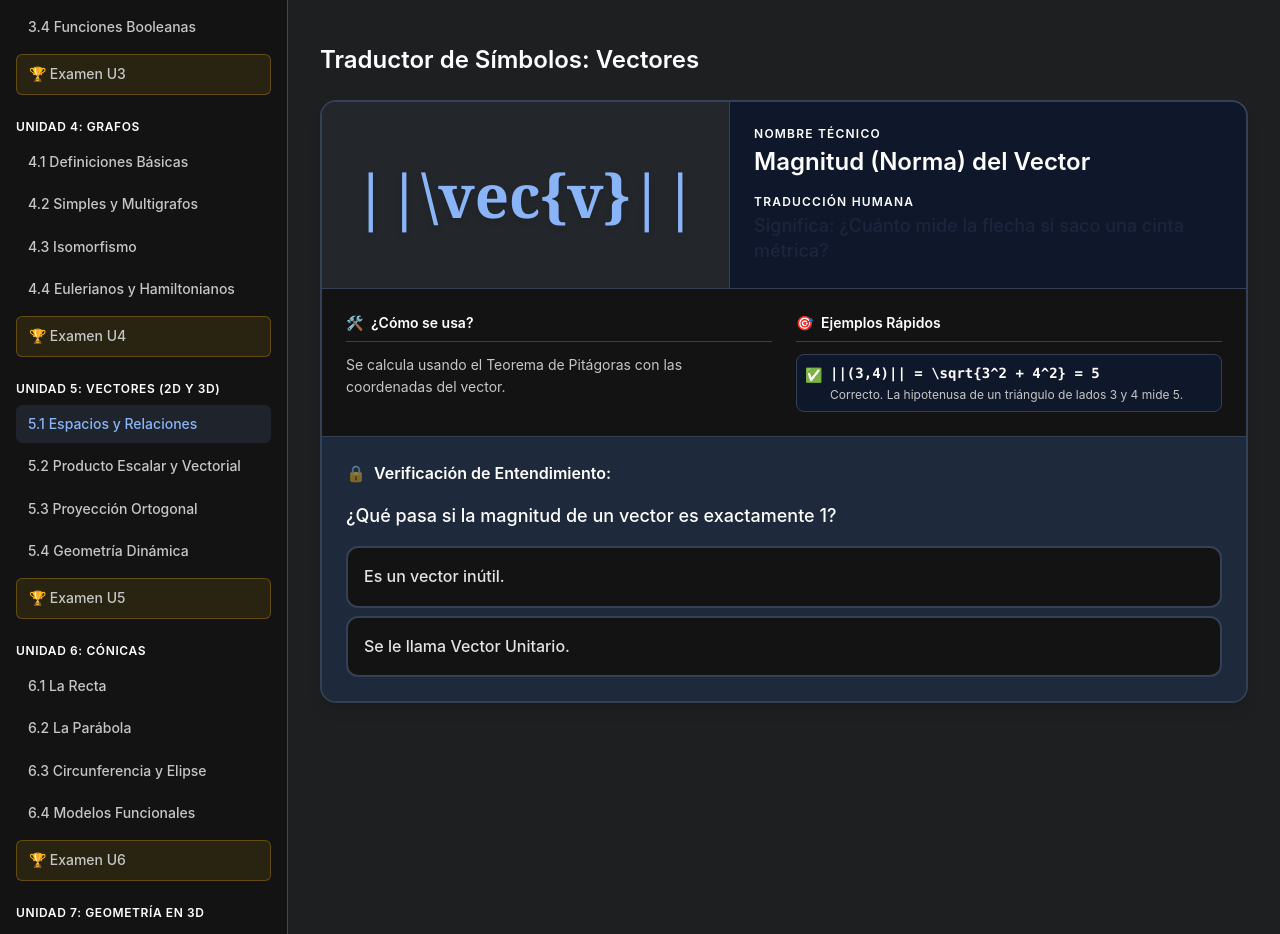
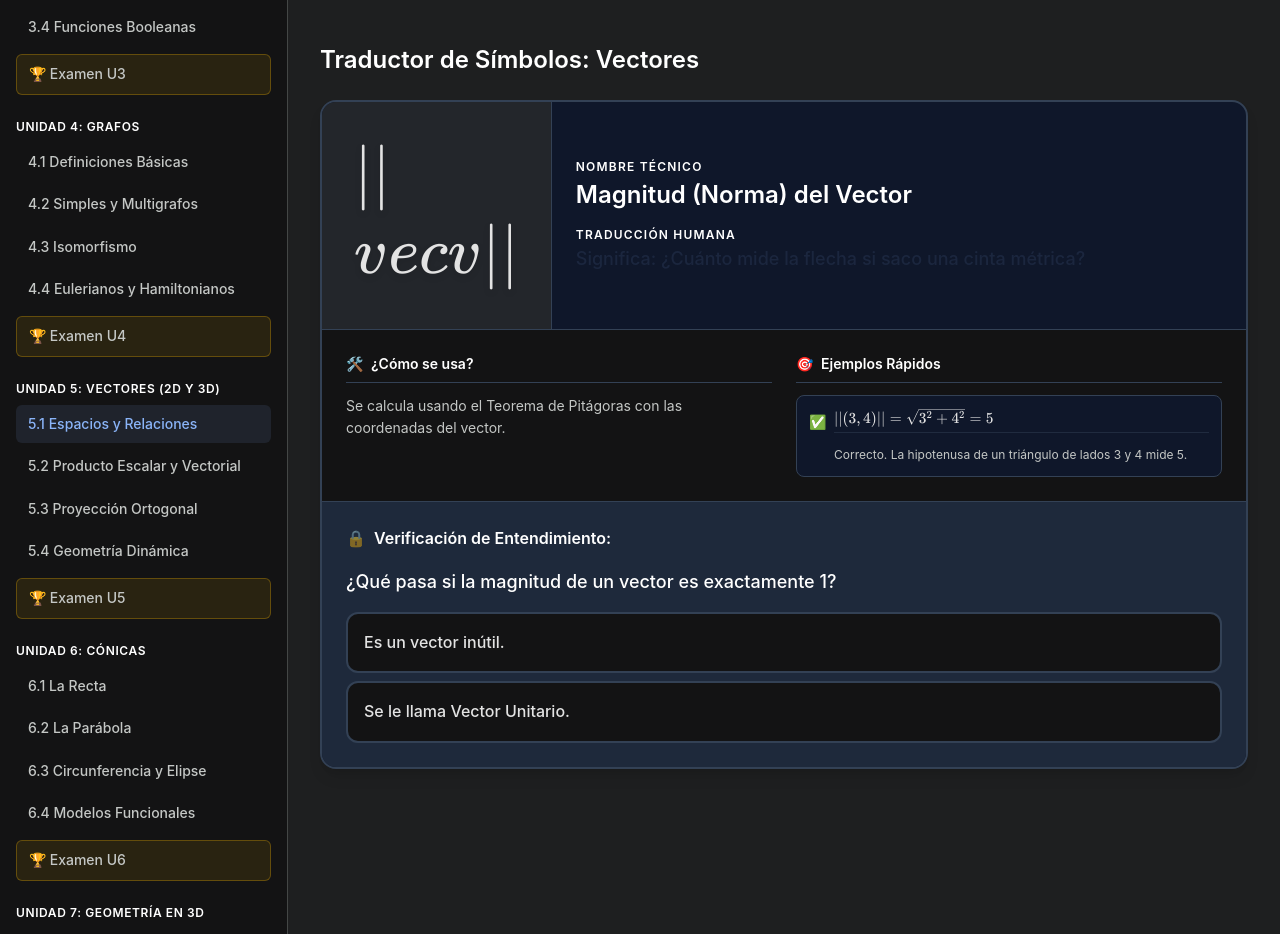
Before and after one commit to juniorfernandez0002-dot/Resumen, a Vue app in the folder frontend/: page /modulo/5-1 in a window 1280 px wide. Shown: the part 780-1714 px from the top of the page. Built offline with nearby package versions, Linux system fonts and the light colour scheme.

Commit message:
Fix Math rendering and escaping in SymbolExplainer

```diff
--- a/frontend/src/components/SymbolExplainer.vue
+++ b/frontend/src/components/SymbolExplainer.vue
@@ -7,7 +7,9 @@
       <!-- Bloque del Símbolo Gigante -->
       <div class="bg-app-bg p-8 flex items-center justify-center min-w-[150px] border-b md:border-b-0 md:border-r border-[#334155] relative overflow-hidden group">
         <div class="absolute inset-0 bg-app-primary/5 group-hover:bg-app-primary/10 transition-colors"></div>
-        <span class="text-6xl font-black text-app-primary font-serif drop-shadow-md z-10">{{ symbol }}</span>
+        <div class="text-5xl md:text-6xl text-app-primary drop-shadow-md z-10 flex items-center justify-center">
+          <MathFormula :math="symbol" />
+        </div>
       </div>
 
       <!-- Información Principal -->
@@ -36,12 +38,14 @@
           <span>🎯</span> Ejemplos Rápidos
         </h3>
         <ul class="space-y-2">
-          <li v-for="(c, i) in cases" :key="i" class="text-sm flex items-start gap-2 bg-[#0f172a] p-2 rounded-lg border border-[#334155]">
-            <span v-if="c.valid" class="text-green-400 mt-0.5">✅</span>
-            <span v-else class="text-red-400 mt-0.5">❌</span>
-            <div>
-              <span class="font-bold font-mono text-white">{{ c.math }}</span>
-              <p class="text-xs text-app-text-muted mt-1">{{ c.explanation }}</p>
+          <li v-for="(c, i) in cases" :key="i" class="text-sm flex items-start gap-2 bg-[#0f172a] p-3 rounded-lg border border-[#334155]">
+            <span v-if="c.valid" class="text-green-400 mt-1">✅</span>
+            <span v-else class="text-red-400 mt-1">❌</span>
+            <div class="overflow-x-auto w-full">
+              <div class="font-bold text-white mb-2 pb-1 border-b border-[#334155]/50 inline-block w-full">
+                <MathFormula :math="c.math" />
+              </div>
+              <p class="text-xs text-app-text-muted mt-1 leading-relaxed">{{ c.explanation }}</p>
             </div>
           </li>
         </ul>
@@ -87,6 +91,7 @@
 
 <script setup>
 import { ref } from 'vue'
+import MathFormula from './MathFormula.vue'
 
 const props = defineProps({
   symbol: { type: String, required: true },
--- a/frontend/src/views/CrossProductModule.vue
+++ b/frontend/src/views/CrossProductModule.vue
@@ -36,12 +36,12 @@
       </header>
 
       <SymbolExplainer
-        symbol="\vec{u} \cdot (\vec{v} \times \vec{w})"
+        symbol="\\vec{u} \\cdot (\\vec{v} \\times \\vec{w})"
         name="Volumen del Paralelepípedo"
         translation="Significa: 'Calcula el volumen de la caja 3D deformada'."
         usage="Mezcla el producto punto y el producto cruz. El resultado numérico es el volumen físico de la figura que forman los 3 vectores."
         :cases="[
-          { valid: true, math: '\vec{u} \cdot (\vec{v} \times \vec{w}) = 0', explanation: 'Si da cero, significa que la caja está totalmente aplastada (los 3 vectores están en el mismo plano 2D).' }
+          { valid: true, math: '\\vec{u} \\cdot (\\vec{v} \\times \\vec{w}) = 0', explanation: 'Si da cero, significa que la caja está totalmente aplastada (los 3 vectores están en el mismo plano 2D).' }
         ]"
         quizQuestion="Si el Triple Producto da cero, ¿qué podemos concluir?"
         :quizOptions="[
--- a/frontend/src/views/DotProductModule.vue
+++ b/frontend/src/views/DotProductModule.vue
@@ -36,7 +36,7 @@
       </header>
 
       <SymbolExplainer
-        symbol="\vec{u} \cdot \vec{v} = 0"
+        symbol="\\vec{u} \\cdot \\vec{v} = 0"
         name="Vectores Ortogonales"
         translation="Significa: 'Estamos cruzados formando una T'."
         usage="Si la multiplicación de sus coordenadas da 0, es la prueba definitiva de que son perpendiculares (ortogonales)."
--- a/frontend/src/views/EllipseModule.vue
+++ b/frontend/src/views/EllipseModule.vue
@@ -37,7 +37,7 @@
       </header>
 
       <SymbolExplainer
-        symbol="\frac{x^2}{a^2} + \frac{y^2}{b^2} = 1"
+        symbol="\\frac{x^2}{a^2} + \\frac{y^2}{b^2} = 1"
         name="Ecuación de la Elipse (Centrada)"
         translation="Significa: 'Estírate 'a' hacia los lados, y 'b' hacia arriba/abajo'."
         usage="Si 'a' es mayor que 'b', el huevo está acostado. Si 'b' es mayor que 'a', el huevo está parado."
--- a/frontend/src/views/Planes3DModule.vue
+++ b/frontend/src/views/Planes3DModule.vue
@@ -36,7 +36,7 @@
       </header>
 
       <SymbolExplainer
-        symbol="\vec{n} \cdot (\vec{r} - P_0) = 0"
+        symbol="\\vec{n} \\cdot (\\vec{r} - P_0) = 0"
         name="Ecuación Vectorial del Plano"
         translation="Significa: 'El palo está a 90 grados de cualquier línea dibujada en la hoja'."
         usage="Usa el Producto Punto. Si cualquier vector en la hoja se multiplica por el vector Normal (palo), siempre debe dar CERO porque son ortogonales."
--- a/frontend/src/views/VectorsModule.vue
+++ b/frontend/src/views/VectorsModule.vue
@@ -36,7 +36,7 @@
       </header>
 
       <SymbolExplainer
-        symbol="||\vec{v}||"
+        symbol="||\\vec{v}||"
         name="Magnitud (Norma) del Vector"
         translation="Significa: ¿Cuánto mide la flecha si saco una cinta métrica?"
         usage="Se calcula usando el Teorema de Pitágoras con las coordenadas del vector."
```
